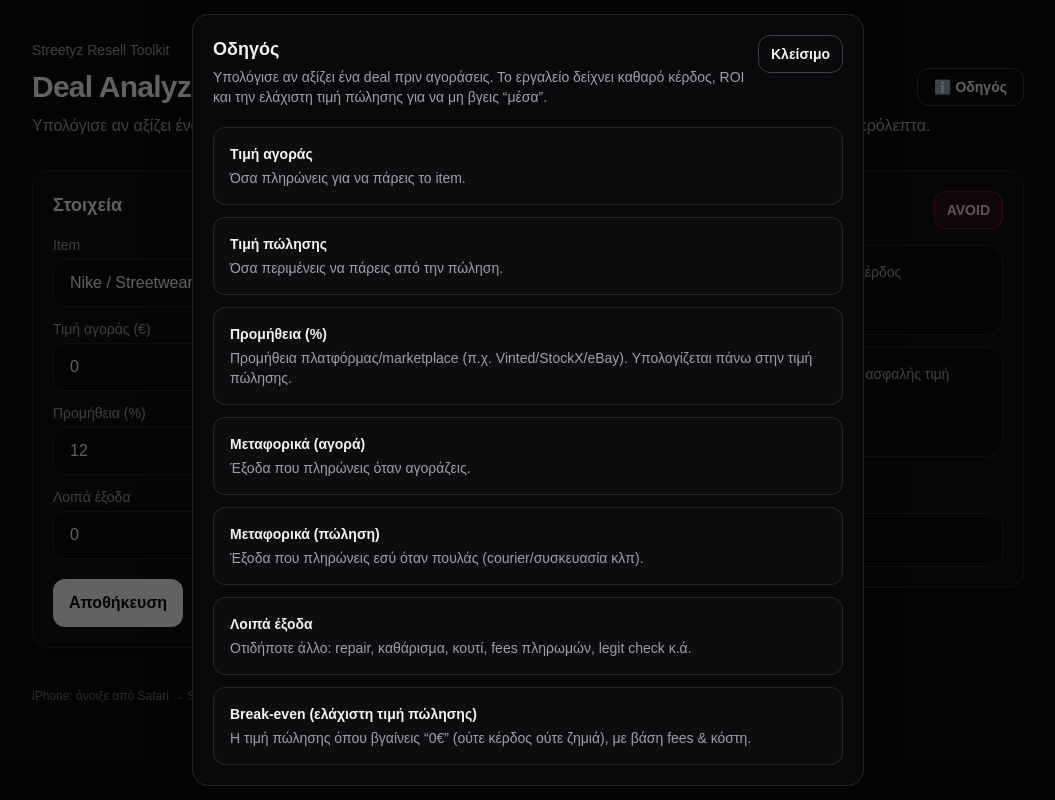
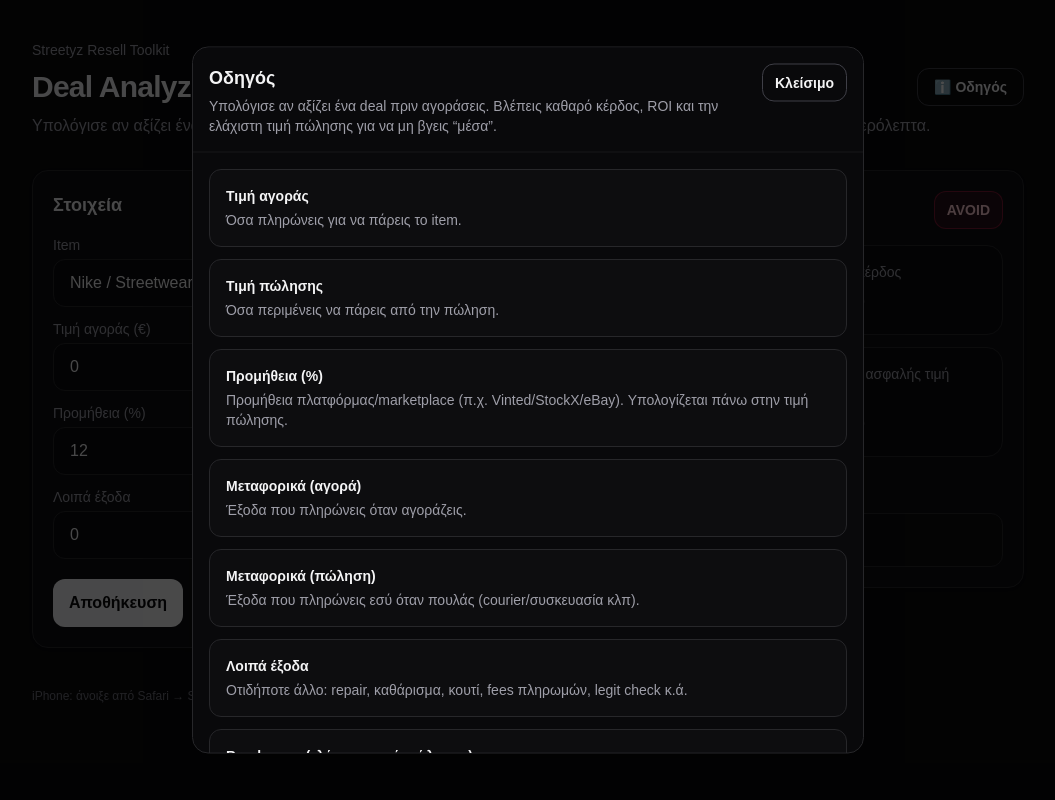
Before and after one commit to xanast/streetyz-deal-analyzer, a Next.js app: page / in a window 1280 px wide. Both pictures are taken after a click on the button "ℹ️ Οδηγός". Shown: the whole page, without its empty margins (112-1167 px from the left). Built offline with nearby package versions, Linux system fonts and the light colour scheme.

Commit message:
fix iOS guide modal + equal input heights

```diff
--- a/app/page.tsx
+++ b/app/page.tsx
@@ -78,6 +78,17 @@ export default function Page() {
   const [saved, setSaved] = useState<Deal[]>([]);
   const [showInfo, setShowInfo] = useState(false);
 
+  // ✅ iOS: όταν ανοίγει modal, κλείδωσε το background scroll
+  useEffect(() => {
+    if (!showInfo) return;
+
+    const prev = document.body.style.overflow;
+    document.body.style.overflow = "hidden";
+    return () => {
+      document.body.style.overflow = prev;
+    };
+  }, [showInfo]);
+
   useEffect(() => {
     const raw = localStorage.getItem("streetyz_deals_v1");
     if (raw) {
@@ -137,7 +148,7 @@ export default function Page() {
       ? "border-amber-500/40 bg-amber-500/10 text-amber-200"
       : "border-rose-500/40 bg-rose-500/10 text-rose-200";
 
-  // ✅ ONE input style so όλα τα πεδία έχουν ίδιο ύψος/στοίχιση
+  // ✅ ΕΝΙΑΙΟ input style: ίδια ύψη/στοίχιση παντού
   const inputClass =
     "h-12 rounded-xl border border-zinc-800 bg-zinc-950/40 px-4 outline-none focus:border-zinc-600";
 
@@ -173,11 +184,7 @@ export default function Page() {
             <div className="mt-4 grid gap-3">
               <label className="grid gap-1">
                 <span className="text-sm text-zinc-400">Item</span>
-                <input
-                  className={inputClass}
-                  value={form.item}
-                  onChange={(e) => setField("item", e.target.value)}
-                />
+                <input className={inputClass} value={form.item} onChange={(e) => setField("item", e.target.value)} />
               </label>
 
               <div className="grid gap-3 sm:grid-cols-2">
@@ -202,7 +209,6 @@ export default function Page() {
                 </label>
               </div>
 
-              {/* ✅ FIX: όλα ίδια height + σωστό stretch */}
               <div className="grid gap-3 sm:grid-cols-3 items-stretch">
                 <label className="grid gap-1">
                   <span className="text-sm text-zinc-400">Προμήθεια (%)</span>
@@ -248,11 +254,7 @@ export default function Page() {
 
                 <label className="grid gap-1">
                   <span className="text-sm text-zinc-400">Σημειώσεις</span>
-                  <input
-                    className={inputClass}
-                    value={form.notes}
-                    onChange={(e) => setField("notes", e.target.value)}
-                  />
+                  <input className={inputClass} value={form.notes} onChange={(e) => setField("notes", e.target.value)} />
                 </label>
               </div>
 
@@ -343,33 +345,32 @@ export default function Page() {
         </div>
       </div>
 
+      {/* ✅ iOS-safe modal (scroll μέσα στο modal + sticky header) */}
       {showInfo && (
+        <div className="fixed inset-0 z-50 bg-black/70" onClick={() => setShowInfo(false)}>
           <div
-          className="fixed inset-0 z-50 flex items-center justify-center bg-black/60 p-4"
-          onClick={() => setShowInfo(false)}
-        >
-          <div
-            className="w-full max-w-2xl rounded-2xl border border-zinc-800 bg-zinc-950 p-5 shadow-xl"
+            className="fixed left-1/2 top-1/2 w-[92vw] max-w-2xl -translate-x-1/2 -translate-y-1/2 rounded-2xl border border-zinc-800 bg-zinc-950 shadow-xl"
             onClick={(e) => e.stopPropagation()}
           >
-            <div className="flex items-start justify-between gap-3">
+            <div className="sticky top-0 flex items-start justify-between gap-3 rounded-t-2xl border-b border-zinc-800 bg-zinc-950 p-4">
               <div>
                 <h3 className="text-lg font-semibold">Οδηγός</h3>
                 <p className="mt-1 text-sm text-zinc-400">
-                  Υπολόγισε αν αξίζει ένα deal πριν αγοράσεις. Το εργαλείο δείχνει καθαρό κέρδος, ROI και την ελάχιστη
-                  τιμή πώλησης για να μη βγεις “μέσα”.
+                  Υπολόγισε αν αξίζει ένα deal πριν αγοράσεις. Βλέπεις καθαρό κέρδος, ROI και την ελάχιστη τιμή πώλησης
+                  για να μη βγεις “μέσα”.
                 </p>
               </div>
 
               <button
                 onClick={() => setShowInfo(false)}
-                className="rounded-xl border border-zinc-700 px-3 py-2 text-sm font-semibold text-zinc-100 hover:border-zinc-500"
+                className="shrink-0 rounded-xl border border-zinc-700 px-3 py-2 text-sm font-semibold text-zinc-100 hover:border-zinc-500"
               >
                 Κλείσιμο
               </button>
             </div>
 
-            <div className="mt-5 grid gap-3 text-sm">
+            <div className="max-h-[75vh] overflow-y-auto overscroll-contain p-4">
+              <div className="grid gap-3 text-sm">
                 <div className="rounded-xl border border-zinc-800 bg-zinc-900/30 p-4">
                   <div className="font-semibold">Τιμή αγοράς</div>
                   <div className="mt-1 text-zinc-400">Όσα πληρώνεις για να πάρεις το item.</div>
@@ -413,6 +414,7 @@ export default function Page() {
               </div>
             </div>
           </div>
+        </div>
       )}
     </main>
   );
```
Lines whose indentation alone changed are shown as unchanged.
